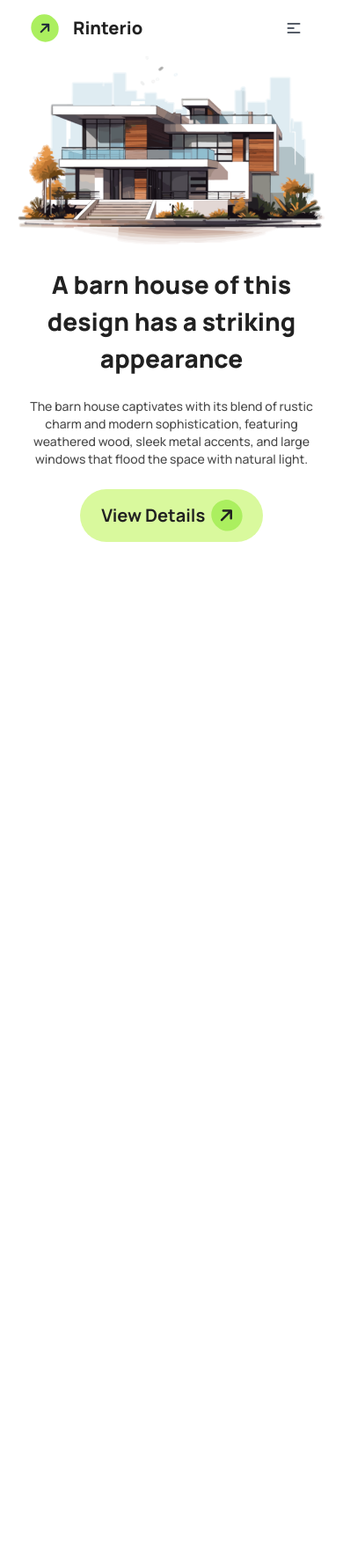
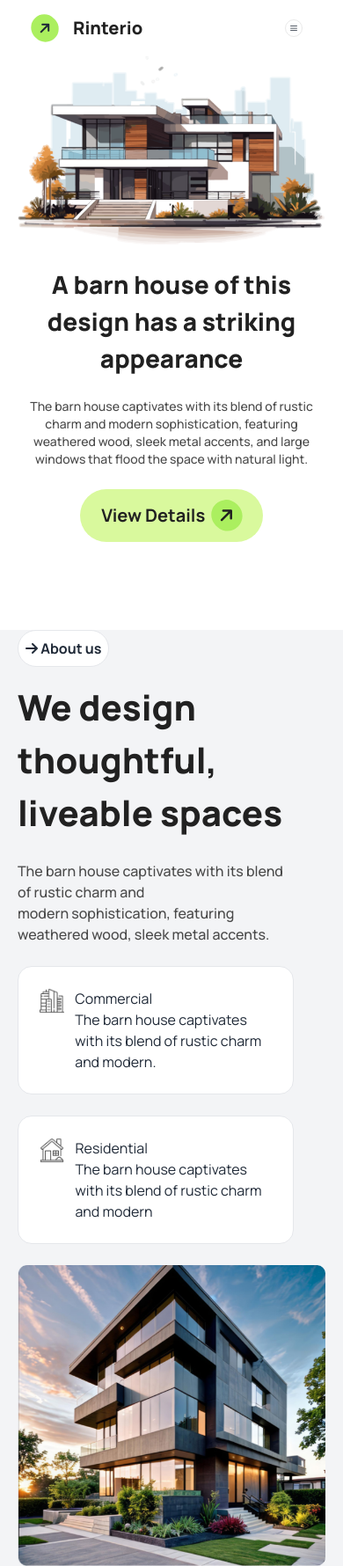
Before and after one commit to ShovroNandi/PH-Assignment-03, a plain HTML site: page index.html in a window 390 px wide. Shown: the whole page at 88% size. Before the commit the page ends 844 px from the top, so only its background shows below. Drawn offline with nearby package versions, Linux system fonts and the light colour scheme.

Commit message:
About us section complete

```diff
--- a/index.html
+++ b/index.html
@@ -27,7 +27,9 @@
 </head>
 <body class="font">
     <main class="max-w-screen-xl mx-auto px-5 md:px-[32px] lg:px-[60px]">
+        <!-- header section -->
         <header>
+            <!-- nav section -->
             <nav>
                 <div class="navbar bg-base-100">
                     <div class="navbar-start">
@@ -50,19 +52,12 @@
                       <i class="fa-solid fa-arrow-right ml-2 -rotate-45 bg-[#ABEF5F] p-2 rounded-full "></i>
                       <a class="btn btn-ghost text-xl text-[#212121] font-extrabold text-[32px]">Rinterio</a>
                     </div>
-                    <div tabindex="0" role="button" class="btn btn-ghost lg:hidden ml-32">
-                        <svg
-                          xmlns="http://www.w3.org/2000/svg"
-                          class="h-5 w-5"
-                          fill="none"
-                          viewBox="0 0 24 24"
-                          stroke="currentColor">
-                          <path
-                            stroke-linecap="round"
-                            stroke-linejoin="round"
-                            stroke-width="2"
-                            d="M4 6h16M4 12h8m-8 6h16" />
-                        </svg>
+                    <!-- 3 bars for small device -->
+                    <div tabindex="0" role="button" class="btn btn-ghost lg:hidden ml-32 ">
+                        <svg xmlns="http://www.w3.org/2000/svg" viewBox="0 0 20 20" fill="currentColor" class="size-5 bg-[#FFFFFF] rounded-full border border-[#E9E9E9] p-1">
+                            <path fill-rule="evenodd" d="M2 4.75A.75.75 0 0 1 2.75 4h14.5a.75.75 0 0 1 0 1.5H2.75A.75.75 0 0 1 2 4.75ZM2 10a.75.75 0 0 1 .75-.75h14.5a.75.75 0 0 1 0 1.5H2.75A.75.75 0 0 1 2 10Zm0 5.25a.75.75 0 0 1 .75-.75h14.5a.75.75 0 0 1 0 1.5H2.75a.75.75 0 0 1-.75-.75Z" clip-rule="evenodd" />
+                          </svg>
+
                       </div>
                     <div class="-ml-32 navbar-center hidden md:hidden lg:flex">
                       <ul class="menu menu-horizontal px-1 gap-0">
@@ -74,26 +69,28 @@
                       </ul>
                     </div>
                     <div class="navbar-end gap-5">
+                        <!-- search icon -->
                    <div class="hidden sm:flex bg-[#FFFFFF] rounded-full border border-[#E9E9E9] p-2">
                     <svg xmlns="http://www.w3.org/2000/svg" viewBox="0 0 20 20" fill="currentColor" class="size-5 ">
                         <path fill-rule="evenodd" d="M9 3.5a5.5 5.5 0 1 0 0 11 5.5 5.5 0 0 0 0-11ZM2 9a7 7 0 1 1 12.452 4.391l3.328 3.329a.75.75 0 1 1-1.06 1.06l-3.329-3.328A7 7 0 0 1 2 9Z" clip-rule="evenodd" />
                       </svg>
                    </div>
 
-
+                      <!-- shooping cart -->
 
                     <div class="hidden sm:flex bg-[#FFFFFF] rounded-full border border-[#E9E9E9] p-2">
                         <svg xmlns="http://www.w3.org/2000/svg" fill="none" viewBox="0 0 24 24" stroke-width="1.5" stroke="currentColor" class="size-6">
                             <path stroke-linecap="round" stroke-linejoin="round" d="M2.25 3h1.386c.51 0 .955.343 1.087.835l.383 1.437M7.5 14.25a3 3 0 0 0-3 3h15.75m-12.75-3h11.218c1.121-2.3 2.1-4.684 2.924-7.138a60.114 60.114 0 0 0-16.536-1.84M7.5 14.25 5.106 5.272M6 20.25a.75.75 0 1 1-1.5 0 .75.75 0 0 1 1.5 0Zm12.75 0a.75.75 0 1 1-1.5 0 .75.75 0 0 1 1.5 0Z" />
                           </svg>
                     </div>
-
+                      <!-- book consultant button -->
                     <div>
-                      <a class="hidden sm:flex bg-lime-400 text-black  py-2 px-4 rounded-full items-center space-x-2 font-bold">Book Consult <i class="fa-solid fa-arrow-right ml-1 -rotate-45 bg-[#1C1C1C] text-[#FFFFFF] p-2 rounded-full "></i></a>
+                      <a class="hidden sm:flex bg-lime-400 text-black font-medium py-2 px-4 rounded-full items-center space-x-2 font-bold">Book Consult <i class="fa-solid fa-arrow-right ml-1 -rotate-45 bg-[#1C1C1C] text-[#FFFFFF] p-2 rounded-full "></i></a>
                     </div>
 
                   </div>
             </nav>
+
             <!-- Banner section -->
          <div  class="mb-6 text-center">
             <div class="flex justify-center items-center"><img src="./assets/banner.png" alt=""></div>
@@ -110,5 +107,46 @@
 
         </header>
     </main>
+    <main class="mt-[100px] bg-gray-100">
+        <!-- for arrow image -->
+         <div class="pt-4 hidden sm:flex md:px-[32px] lg:px-[40px]">
+            <img src="./assets/Vector.png" alt="">
+         </div>
+        <!-- About us section -->
+        <div class="flex flex-col sm:flex-row items-center sm:items-start sm:text-center max-w-screen-xl mx-auto px-5 md:px-[32px] lg:px-[60px] mt-2">
+            <div class="mr-9">
+            <div class="bg-white border inline-block p-2 rounded-3xl">
+            <i class="fa-solid fa-arrow-right"></i>
+            <p class="inline font-bold text-[16px]">About us</p>
+        </div>
+        <h1 class="font-extrabold text-[40px] mt-4 mb-6 text-[#212121] ">We design thoughtful,<br> liveable spaces</h1>
+        <p class="text-[#494949] font-medium mb-6">The barn house captivates with its blend of rustic charm and <br>
+            modern sophistication, featuring weathered wood, sleek metal accents.</p>
+        <div class="flex border bg-white p-6 mb-6 rounded-2xl">
+            <div class="mr-3">
+                <img src="./assets/commercial.png" alt="">
+            </div>
+            <div>
+                <h3>Commercial</h3>
+                <p>The barn house captivates with its blend of rustic charm and modern.</p>
+            </div>
+        </div>
+       <div class="flex border bg-white p-6 rounded-2xl">
+        <div class="mr-3">
+            <img src="./assets/residential.png" alt="">
+        </div>
+        <div>
+            <h3>Residential</h3>
+            <p>The barn house captivates with its blend of rustic charm and modern</p>
+        </div>
+       </div>
+    </div>
+    <div class="mt-6 ">
+        <img src="./assets/Rectangle.png" alt="">
+    </div>
+
+    </div>
+        </div>
+    </main>
 </body>
 </html>
```
